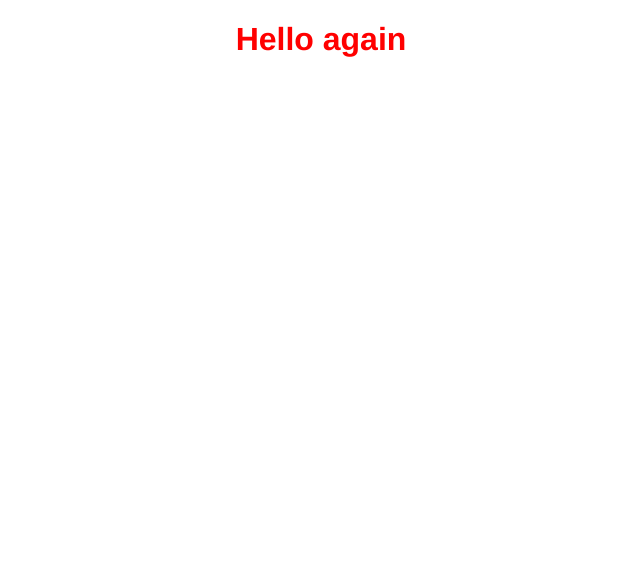
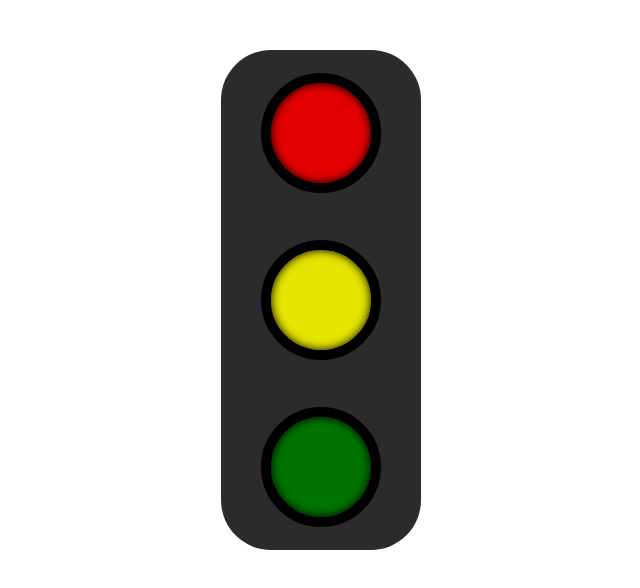
Before and after one commit to HucklJS/vue-traffic-light-emulator, a Vue app: page / in a window 1280 px wide. Shown: the top 588 px of the page, without its empty margins (319-959 px from the left). Built offline with nearby package versions, Linux system fonts and the light colour scheme.

Commit message:
Make basic HTML and CSS markup in Vue components

```diff
--- a/src/App.vue
+++ b/src/App.vue
@@ -1,16 +1,15 @@
 <template>
   <div id="app">
-<!--    <HelloWorld msg="Hello VAsya"/>-->
-    <h1>Hello again</h1>
+    <TrafficLight/>
   </div>
 </template>
 
 <script>
-  // import HelloWorld from "./components/HelloWorld"
+  import TrafficLight from "./components/TrafficLight.vue"
   export default {
-    // components: {
-    //   HelloWorld
-    // }
+    components: {
+      TrafficLight
+    }
   }
 </script>
 
@@ -22,21 +21,4 @@
   text-align: center;
   color: #2c3e50;
 }
-
-h1 {
-  color: red;
-}
-
-#nav {
-  padding: 30px;
-}
-
-#nav a {
-  font-weight: bold;
-  color: #2c3e50;
-}
-
-#nav a.router-link-exact-active {
-  color: #42b983;
-}
 </style>
--- /dev/null
+++ b/src/components/TrafficLight.vue
@@ -0,0 +1,54 @@
+<template>
+  <div class="traffic-light">
+    <Signal
+      v-for="signal in signals"
+      :key="signal.color"
+      :color="signal.color"
+      :isActive="signal.isActive"
+      :isDim="!signal.isActive"
+    />
+  </div>
+</template>
+
+<script>
+  import Signal from './traffic-light-components/Signal.vue';
+  export default {
+    name: 'TrafficLight',
+    components: {
+      Signal
+    },
+    data() {
+      return {
+        signals: [
+          {
+            color: 'red',
+            isActive: false
+          },
+          {
+            color: 'yellow',
+            isActive: false
+          },
+          {
+            color: 'green',
+            isActive: false
+          }
+        ]
+      }
+    }
+  }
+</script>
+
+
+<style scoped>
+  .traffic-light {
+    display: flex;
+    flex-direction: column;
+    justify-content: space-around;
+    align-items: center;
+    width: 200px;
+    height: 500px;
+    margin: 50px auto;
+    background-color: rgba(0, 0, 0, 0.83);
+    border-radius: 50px;
+  }
+</style>
--- /dev/null
+++ b/src/components/traffic-light-components/Signal.vue
@@ -0,0 +1,54 @@
+<template>
+  <div :class="['signal', color+'-signal', {'dim-signal': isDim}, 'blink']"></div>
+</template>
+
+<script>
+  export default {
+    name: 'Signal',
+    props: {
+      color: String,
+      isActive: Boolean,
+      isDim: Boolean
+    }
+  }
+</script>
+
+<style scoped>
+  .signal {
+    position: relative;
+    width: 100px;
+    height: 100px;
+    border: 10px solid black;
+    border-radius: 50%;
+    box-shadow: 0 0 10px black inset;
+  }
+  .red-signal {
+    background-color: red;
+  }
+  .yellow-signal {
+    background-color: yellow;
+  }
+  .green-signal {
+    background-color: green;
+  }
+  .dim-signal:after {
+    content: "";
+    position: absolute;
+    top: -1px;
+    right: -1px;
+    left: -1px;
+    bottom: -1px;
+    z-index: 100;
+    border-radius: 50%;
+    background-color: #000;
+    opacity: 0.8;
+  }
+  .blink:after {
+    animation: blink 0.6s infinite;
+  }
+  @keyframes blink {
+    0% { opacity: 0.8 }
+    50% { opacity: 0.1 }
+    100% { opacity: 0.8 }
+  }
+</style>
--- a/webpack.config.js
+++ b/webpack.config.js
@@ -26,6 +26,7 @@ module.exports = {
     ],
 
   },
+  devtool: 'inline-source-map',
   plugins: [
     new HtmlWebpackPlugin({
       template: "./public/index.html",
```
Also changed, not shown: src/components/HelloWorld.vue (deleted, +0 -72 lines), 2 other files (tests, documents, lock files or other folders).
